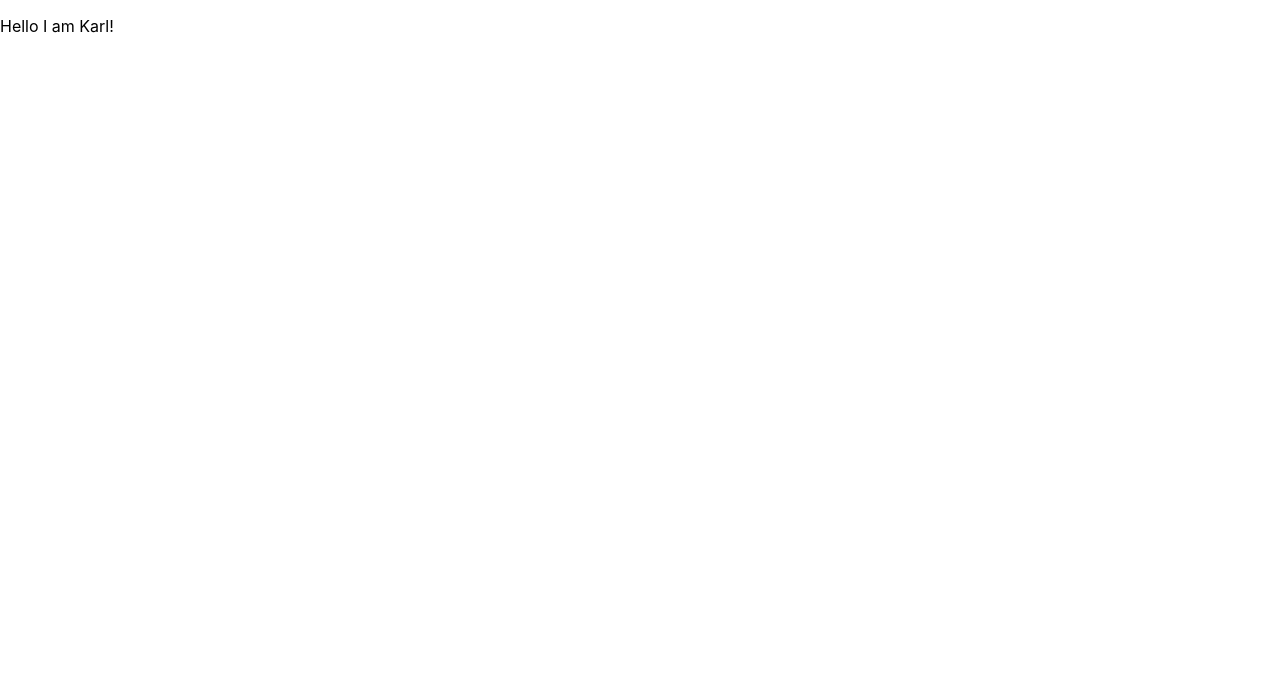
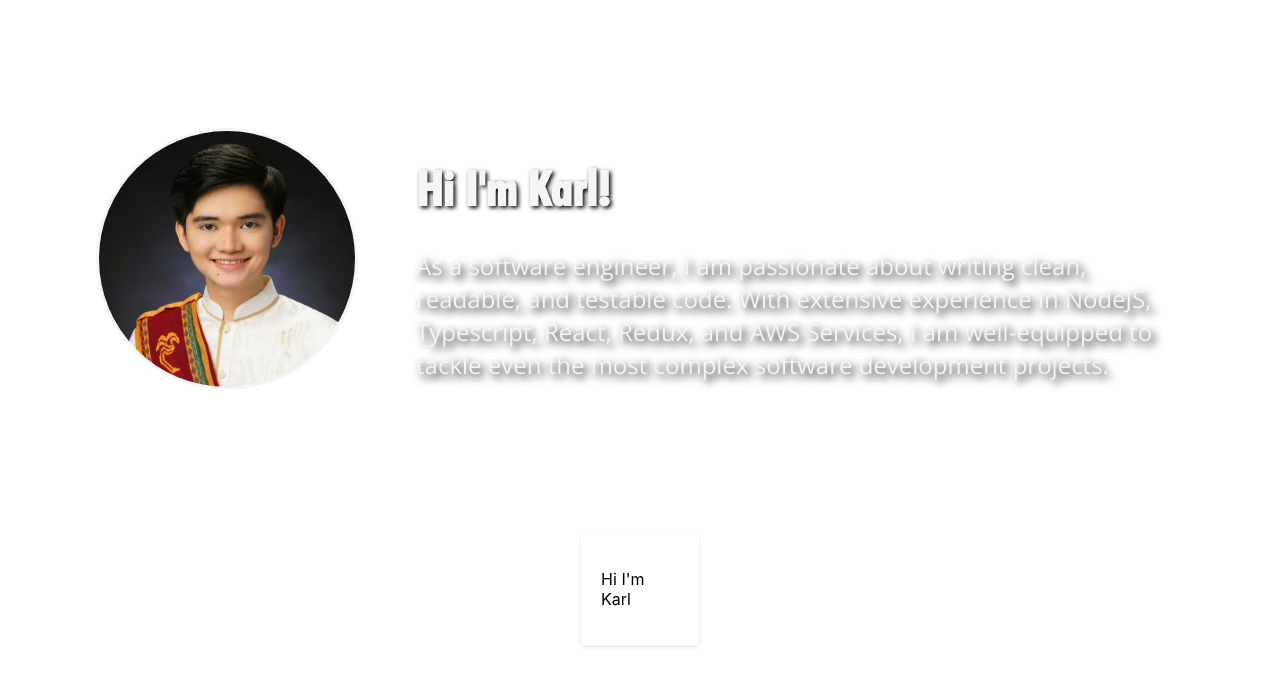
Before and after one commit to kybayron/react-portfolio-website, a React (Create React App) app: page / in a window 1280 px wide. Shown: the top 686 px of the page. Built offline with nearby package versions, Linux system fonts and the light colour scheme.

Commit message:
added css for homepage and updated HomePage

```diff
--- a/src/App.css
+++ b/src/App.css
@@ -1,3 +1,13 @@
+@font-face {
+  font-family: 'futura-bold';
+  src: url('./assets/fonts/Futura\ Bold\ font.ttf');
+}
+
+@font-face {
+  font-family: 'open-sans';
+  src: url('./assets/fonts/OpenSans-Regular.ttf');
+}
+
 .App {
   text-align: center;
 }
@@ -36,3 +46,73 @@
     transform: rotate(360deg);
   }
 }
+
+.card {
+  background-color: #fff;
+  border-radius: 5px;
+  box-shadow: 0 2px 4px rgba(0, 0, 0, 0.1);
+  padding: 20px;
+}
+
+.content-section {
+  display: flex;
+  justify-content: center;
+  width: 80%;
+  margin: auto;
+  margin-top: 10%;
+}
+.header-section {
+  margin-top: 10%;
+}
+.intro-container {
+  display: flex;
+  justify-content: center;
+  width: 100%;
+  margin: auto;
+  flex-direction: row;
+  flex-wrap:wrap;
+  column-gap: 5%;
+}
+
+.intro-text-container {
+  width: 60%;
+}
+
+.intro-title {
+  color: #F5F5F5;
+  font-family: 'futura-bold', sans-serif;
+  font-size: 3em;
+  text-shadow: 2px 2px 4px #000;
+}
+
+.intro-body {
+  color: #F5F5F5;
+  font-family: 'open-sans', sans-serif;
+  font-size: 1.5em;
+  text-shadow: 4px 4px 8px #000;
+}
+
+.img-self-container {
+  width: 20%;
+  min-width: 200px;
+}
+.img-self {
+  max-width: 100%;
+  border-radius: 999px;
+  border: 3px solid #F5F5F5;
+  /* align-self: center; */
+}
+
+@media only screen and (max-width: 767px) {
+  .intro-text-container {
+    width: 70%;
+  }
+
+  .intro-title {
+    font-size: 2em;
+  }
+
+  .intro-body {
+    font-size: 1em;
+  }
+}
--- a/src/views/HomePage.tsx
+++ b/src/views/HomePage.tsx
@@ -1,10 +1,33 @@
 
 import React from 'react';
+import HeaderSection from '../components/HeaderSection';
+import ContentSection from '../components/ContentSection';
+import FooterSection from '../components/FooterSection';
+import Card from '../components/Card';
+import image from '../assets/self_photo.jpg'
 
 export default function HomePage() {
     return (
-        <div>
-            <p>Hello I am Karl!</p>
-        </div>
+        <>
+            <HeaderSection>
+                <div className='intro-container'>
+                    <div className='img-self-container'>
+                        <img className='img-self' src={ image } alt='self'/>
+                    </div>
+                    <div className='intro-text-container'>
+                        <h1 className='intro-title'> Hi I&apos;m Karl!</h1>
+                        <p className='intro-body'>As a software engineer, I am passionate about writing clean, readable, and testable code. With extensive experience in NodeJS, Typescript, React, Redux, and AWS Services, I am well-equipped to tackle even the most complex software development projects.</p>
+                    </div>
+                </div>
+            </HeaderSection>
+            <ContentSection>
+                <Card>
+                    <div className='intro-text-container'>
+                        <p>Hi I&apos;m Karl</p>
+                    </div>
+                </Card>
+            </ContentSection>
+            <FooterSection/>
+        </>
     )
 }
```
